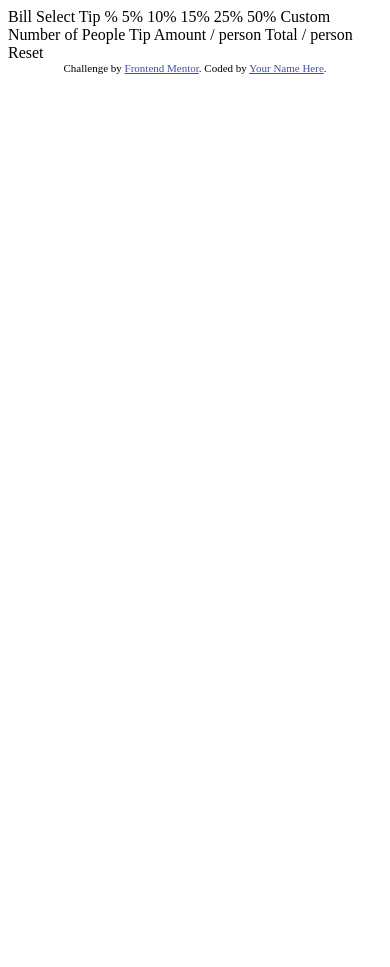
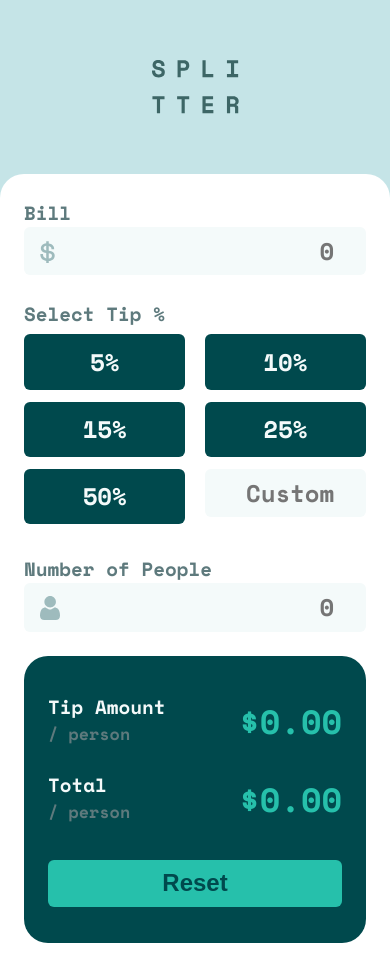
Before and after one commit to officialMKL/tip-calculator-app, a plain HTML site: page index.html in a window 390 px wide. Before the commit the page ends 844 px from the top, so only its background shows below. Drawn offline with nearby package versions, Linux system fonts and the light colour scheme.

Commit message:
feat: implement mobile-view and css-structure

```diff
--- a/index.html
+++ b/index.html
@@ -8,37 +8,116 @@
 
   <title>Frontend Mentor | Tip calculator app</title>
 
-  <!-- Feel free to remove these styles or customise in your own stylesheet 👍 -->
-  <style>
-    .attribution { font-size: 11px; text-align: center; }
-    .attribution a { color: hsl(228, 45%, 44%); }
-  </style>
+  <link rel="preconnect" href="https://fonts.googleapis.com">
+  <link rel="preconnect" href="https://fonts.gstatic.com" crossorigin>
+  <link href="https://fonts.googleapis.com/css2?family=Space+Mono:ital,wght@0,400;0,700;1,400;1,700&display=swap" rel="stylesheet">
+  <link rel="stylesheet" href="style.css">
 </head>
 <body>
+  <header>
+    <img src="./images/logo.svg" alt="Logo of the tip calculator">
+  </header>
 
-  Bill
+  <main>
+    <section class="card">
+      <form>
+        <div class="form-control">
+          <label for="bill">Bill</label>
+          <div class="control-wrapper">
+            <img src="./images/icon-dollar.svg" alt="Dollar Icon">
+            <input type="number" name="bill" id="bill" placeholder="0" min="1" step=".01" required>
+          </div>
+        </div>
 
-  Select Tip %
-  5%
-  10%
-  15%
-  25%
-  50%
-  Custom
+        <fieldset>
+          <legend>Select Tip %</legend>
+          <div class="radio-wrapper">
+            <div class="radio-container">
+              <input type="radio" name="tip" id="fivePercent" value="5">
+              <label for="fivePercent">5%</label>
+            </div>
+            <div class="radio-container">
+              <input type="radio" name="tip" id="tenPercent" value="10">
+              <label for="tenPercent">10%</label>
+            </div>
+            <div class="radio-container">
+              <input type="radio" name="tip" id="fifteenPercent" value="15">
+              <label for="fifteenPercent">15%</label>
+            </div>
+            <div class="radio-container">
+              <input type="radio" name="tip" id="twentyFivePercent" value="25">
+              <label for="twentyFivePercent">25%</label>
+            </div>
+            <div class="radio-container">
+              <input type="radio" name="tip" id="fiftyPercent" value="50">
+              <label for="fiftyPercent">50%</label>
+            </div>
+            <div class="custom-container">
+              <input type="number" name="custom-tip" aria-label="Custom tip" placeholder="Custom">
+            </div>
+          </div>
+        </fieldset>
 
-  Number of People
 
-  Tip Amount
-  / person
+        <div class="form-control">
+          <label for="personCount">Number of People</label>
+          <div class="control-wrapper">
+            <img src="./images/icon-person.svg" alt="Person Icon">
+            <input type="number" name="personCount" id="personCount" placeholder="0" required min="1">
+          </div>
+        </div>
 
-  Total
-  / person
+        <button type="submit">Test</button>
+      </form>
 
-  Reset
+      <div class="tip-result">
+        <div class="receipt-container">
+          <div class="receipt-item">
+            <div class="item-label">
+              <span class="main-label">Tip Amount</span>
+              <span class="per-person">/ person</span>
+            </div>
+            <div class="item-amount" id="tipPerson">$0.00</div>
+          </div>
+          <div class="receipt-item">
+            <div class="item-label">
+              <span class="main-label">Total</span>
+              <span class="per-person">/ person</span>
+            </div>
+            <div class="item-amount" id="totalPerson">$0.00</div>
+          </div>
+        </div>
 
-  <div class="attribution">
-    Challenge by <a href="https://www.frontendmentor.io?ref=challenge" target="_blank">Frontend Mentor</a>.
-    Coded by <a href="#">Your Name Here</a>.
-  </div>
+        <button>Reset</button>
+      </div>
+    </section>
+  </main>
+
+  <script src="script.js"></script>
+
+<!--  Bill-->
+
+<!--  Select Tip %-->
+<!--  5%-->
+<!--  10%-->
+<!--  15%-->
+<!--  25%-->
+<!--  50%-->
+<!--  Custom-->
+
+<!--  Number of People-->
+
+<!--  Tip Amount-->
+<!--  / person-->
+
+<!--  Total-->
+<!--  / person-->
+
+<!--  Reset-->
+<!--  -->
+<!--  <div class="attribution">-->
+<!--    Challenge by <a href="https://www.frontendmentor.io?ref=challenge" target="_blank">Frontend Mentor</a>. -->
+<!--    Coded by <a href="#">Your Name Here</a>.-->
+<!--  </div>-->
 </body>
 </html>
--- /dev/null
+++ b/script.js
@@ -0,0 +1,25 @@
+const form = document.querySelector('form');
+form.addEventListener('submit', function(event) {
+    event.preventDefault();
+    console.log('Event', event);
+    const formData = new FormData(event.target);
+
+    let tipPercentage = +formData.get('tip');
+    const bill = +formData.get('bill');
+    const personCount = +formData.get('personCount');
+
+
+    if (!tipPercentage) {
+        tipPercentage = +formData.get('custom-tip') ?? 0;
+    }
+
+    console.log('Values: ', bill, tipPercentage, personCount);
+
+    const tipAmount = (bill * tipPercentage) / 100;
+
+    const tipPerPerson = tipAmount / personCount;
+    const totalPerson = (bill + tipAmount) / personCount;
+
+    document.getElementById('totalPerson').innerText = `$${totalPerson}`;
+    document.getElementById('tipPerson').innerText = `$${tipPerPerson}`;
+});
--- /dev/null
+++ b/style.css
@@ -0,0 +1,207 @@
+* {
+    padding: 0;
+    margin: 0;
+    box-sizing: border-box;
+}
+
+:root {
+    font-size: 24px;
+    font-family: 'Space Mono', monospace;
+
+    --clr-primary: hsl(172, 67%, 45%);
+    --clr-neutral-900: hsl(183, 100%, 15%);
+    --clr-neutral-700: hsl(186, 14%, 43%);
+    --clr-neutral-600: hsl(184, 14%, 56%);
+    --clr-neutral-400: hsl(185, 41%, 84%);
+    --clr-neutral-300: hsl(189, 41%, 97%);
+    --clr-neutral-100: hsl(0, 0%, 100%);
+}
+
+input {
+    font-family: 'Space Mono', monospace;
+}
+
+body {
+    background-color: var(--clr-neutral-400);
+}
+
+header {
+    padding: 2.5rem 0;
+    display: flex;
+    flex-direction: column;
+    align-items: center;
+}
+
+main {
+    background-color: var(--clr-neutral-100);
+    padding: 1em;
+    border-top-left-radius: 1em;
+    border-top-right-radius: 1em;
+}
+
+form > * + * {
+    margin-top: 1rem;
+}
+
+.form-control {
+    display: flex;
+    flex-direction: column;
+}
+
+label {
+    color: var(--clr-neutral-700);
+    font-size: 0.8em;
+    font-weight: 700;
+}
+
+.control-wrapper {
+    position: relative;
+}
+
+.control-wrapper img {
+    position: absolute;
+    top: 13px;
+    left: 16px;
+    z-index: 300;
+    height: 1rem;
+}
+
+.control-wrapper input {
+    position: relative;
+    width: 100%
+}
+
+input[type=number] {
+    background-color: var(--clr-neutral-300);
+    border-radius: 0.25rem;
+    border: none;
+    font-weight: 700;
+    padding: 0.26em 0.7em;
+    color: var(--clr-neutral-900);
+    font-size: 1rem;
+    text-align: right;
+}
+
+input[type=number]:focus-within {
+    outline-color: var(--clr-primary);
+}
+
+.radio-wrapper {
+    display: flex;
+    flex-flow: row wrap;
+    width: 100%;
+}
+
+.radio-wrapper > * {
+    width: 50%;
+}
+
+.radio-wrapper > *:nth-child(odd) {
+    padding: 0.25em 0.4em 0.25em 0;
+}
+
+.radio-wrapper > *:nth-child(even) {
+    padding: 0.25em 0 0.25em 0.4em;
+}
+
+.custom-container input {
+    width: 100%;
+}
+
+fieldset label {
+    display: block;
+    background-color: var(--clr-neutral-900);
+    color: var(--clr-neutral-300);
+    border-radius: 6px;
+    text-align: center;
+    padding: 0.4rem 2rem;
+    font-size: 1rem;
+}
+
+input[type=radio]:checked ~ label {
+    background-color: var(--clr-primary);
+}
+
+input[type=radio] {
+    /*display: none;*/
+    clip: rect(0 0 0 0);
+    clip-path: inset(50%);
+    height: 1px;
+    overflow: hidden;
+    position: absolute;
+    white-space: nowrap;
+    width: 1px;
+}
+
+fieldset {
+    border: none;
+}
+
+legend {
+    font-size: 0.8rem;
+    font-weight: 700;
+    color: var(--clr-neutral-700);
+}
+
+button[type=submit] {
+    clip: rect(0 0 0 0);
+    clip-path: inset(50%);
+    height: 1px;
+    overflow: hidden;
+    position: absolute;
+    white-space: nowrap;
+    width: 1px;
+}
+
+.tip-result {
+    background-color: var(--clr-neutral-900);
+    border-radius: 1em;
+    margin-top: 1rem;
+    display: flex;
+
+    flex-direction: column;
+}
+
+.tip-result button {
+    background-color: var(--clr-primary);
+    border: none;
+    border-radius: 6px;
+    font-size: 1rem;
+    font-weight: 700;
+    color: var(--clr-neutral-900);
+    padding: 0.4em 0;
+    margin: 1.5em 1em;
+}
+
+.receipt-container {
+    margin: 1.5em 1em 0;
+}
+
+.receipt-item {
+    display: flex;
+    justify-content: space-between;
+    align-items: flex-end;
+}
+
+.receipt-item + .receipt-item {
+    margin-top: 1rem;
+}
+.main-label {
+    display: block;
+    font-size: 0.8em;
+    font-weight: 700;
+    color: var(--clr-neutral-300);
+}
+
+.per-person {
+    display: block;
+    font-size: 0.7em;
+    font-weight: 700;
+    color: var(--clr-neutral-700);
+}
+
+.item-amount {
+    font-size: 1.4rem;
+    font-weight: 700;
+    color: var(--clr-primary);
+}
```
